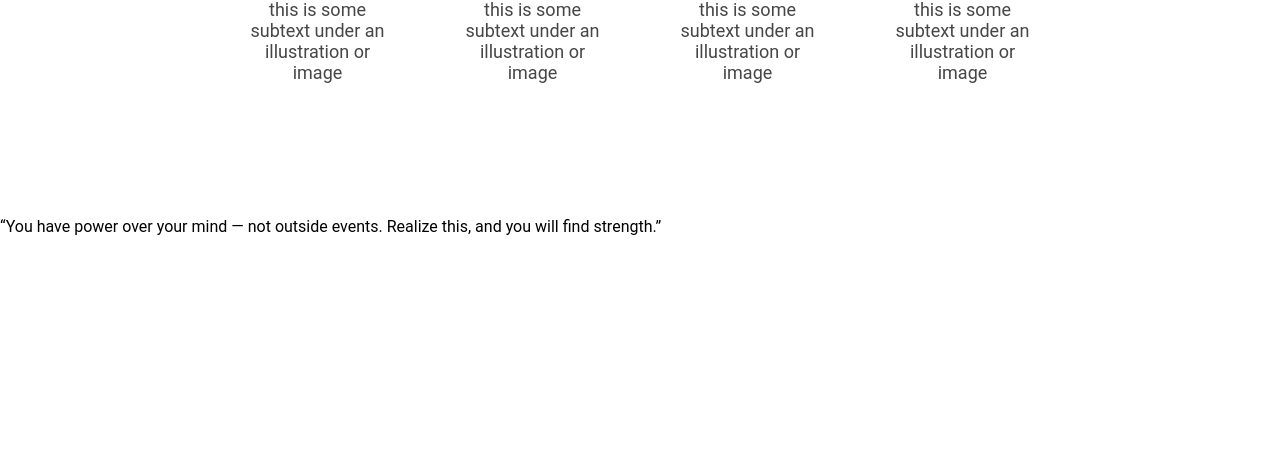
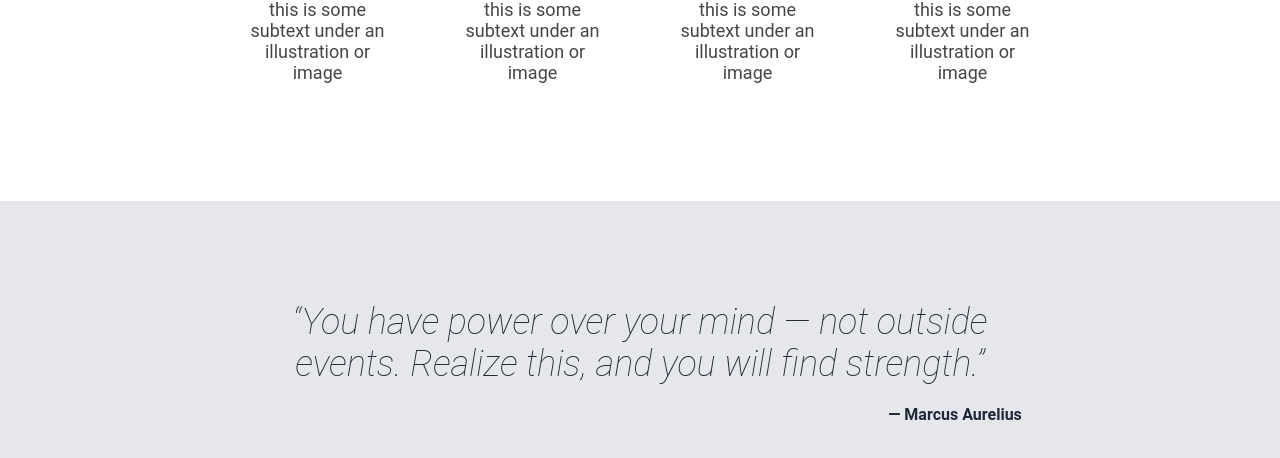
Before and after one commit to BMP29/landing-page, a plain HTML site: page index.html in a window 1280 px wide. Shown: the part 837-1295 px from the top of the page. Before the commit the page ends 1089 px from the top, so only its background shows below. Drawn offline with Linux system fonts and the light colour scheme.

Commit message:
Quote section done.

```diff
--- a/index.html
+++ b/index.html
@@ -54,7 +54,9 @@
 
     <div class="quote-section">
         <p>“You have power over your mind — not outside events. Realize this, and you will find strength.”</p>
+        <div>— Marcus Aurelius</div>
+    </div>
 
-    </div>
+    <div></div>
 </body>
 </html>
--- a/style.css
+++ b/style.css
@@ -3,6 +3,7 @@ body {
     margin: 0;
 }
 
+/*mostly header-section*/
 .header-section {
     background-color: #1F2937;
     display: flex;
@@ -68,11 +69,12 @@ button {
     padding: 8px 25px;
 }
 
+
+/*photos-section*/
 .photos-section {
     text-align: center;
     padding-bottom: 100px;
 }
-
 
 .photos-section > h2 {
     font-size: 36px;
@@ -106,3 +108,28 @@ button {
 .photos-section ul li  > p {
     color: rgb(70, 70, 70);
 }
+
+.quote-section {
+    text-align: center;
+    display: flex;
+    flex-flow: column wrap;
+    align-items: center;
+    background-color: #E5E7EB;
+    padding: 100px 0;
+}
+
+.quote-section > p {
+    font-size: 36px;
+    font-weight: lighter;
+    font-style: italic;
+    color: #1F2937;
+    width: 800px;
+    margin: 0;
+    margin-bottom: 20px;
+}
+
+.quote-section > div {
+    color: #1F2937;
+    font-weight: bold;
+    margin-left: 630px;
+}
```
